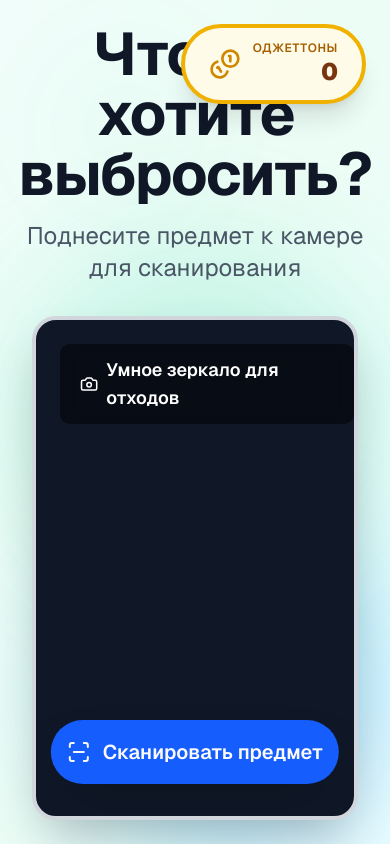
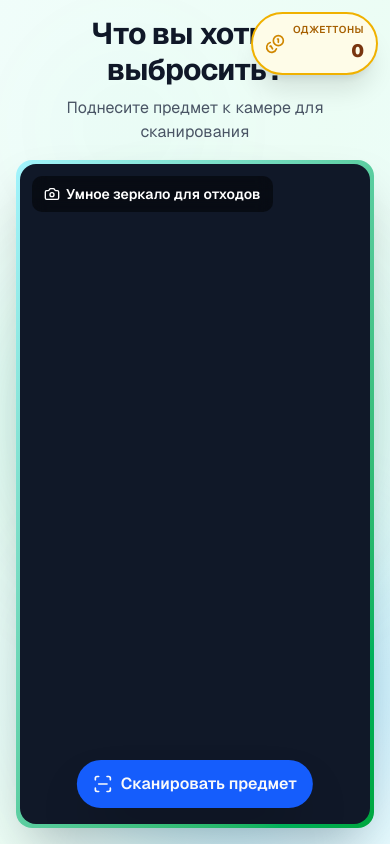
Before and after one commit to DaniiL10062005/oggetto-web-app, a Next.js app: page / in a window 390 px wide. Built offline with nearby package versions, Linux system fonts and the light colour scheme; no server answers.

Commit message:
feat: add mobile adaptive

```diff
--- a/src/app/(public)/page.tsx
+++ b/src/app/(public)/page.tsx
@@ -11,17 +11,17 @@ export default function KioskPage() {
   const { currentStep, selectedItem } = useKioskStore()
 
   return (
-    <div className='flex h-screen w-full flex-col overflow-hidden'>
+    <div className='flex min-h-screen w-full flex-col overflow-y-auto lg:h-screen lg:overflow-hidden'>
       <TotalScore />
 
-      <div className='flex flex-1 flex-col items-center justify-center overflow-hidden px-8 py-6'>
+      <div className='flex flex-1 flex-col items-center justify-center overflow-y-auto px-4 py-4 lg:overflow-hidden lg:px-8 lg:py-6'>
         {(currentStep === 'idle' || currentStep === 'scanning') && (
-          <div className='flex h-full w-full max-w-6xl flex-col items-center justify-center gap-8'>
+          <div className='flex h-full w-full max-w-6xl flex-col items-center justify-center gap-4 lg:gap-8'>
             <div className='text-center'>
-              <h1 className='text-6xl font-bold tracking-tight text-gray-900'>
+              <h1 className='text-3xl font-bold tracking-tight text-gray-900 lg:text-6xl'>
                 Что вы хотите выбросить?
               </h1>
-              <p className='mt-4 text-2xl text-gray-600'>
+              <p className='mt-2 text-base text-gray-600 lg:mt-4 lg:text-2xl'>
                 Поднесите предмет к камере для сканирования
               </p>
             </div>
--- a/src/app/layout.tsx
+++ b/src/app/layout.tsx
@@ -11,7 +11,9 @@ const geist = Geist({
 export default function RootLayout({ children }: Readonly<{ children: React.ReactNode }>) {
   return (
     <html lang='en' suppressHydrationWarning>
-      <body className={`${geist.className} antialiased`}>
+      <body
+        className={`${geist.className} min-h-screen overflow-y-auto antialiased lg:h-screen lg:overflow-hidden`}
+      >
         <TanstackQueryProvider>{children}</TanstackQueryProvider>
       </body>
     </html>
--- a/src/components/waste-sorting/camera-feed.tsx
+++ b/src/components/waste-sorting/camera-feed.tsx
@@ -29,7 +29,8 @@ export function CameraFeed() {
   }
 
   return (
-    <div className='relative flex h-full w-full flex-col overflow-hidden rounded-3xl border-4 border-gray-300 bg-gray-900 shadow-2xl'>
+    <div className='relative flex h-full w-full flex-col overflow-hidden rounded-2xl bg-linear-to-br from-cyan-200 to-green-600 p-1 shadow-2xl lg:rounded-3xl'>
+      <div className='relative flex h-full w-full flex-col overflow-hidden rounded-[16px] bg-gray-900 lg:rounded-[20px]'>
         <div className='relative flex-1'>
           <Webcam
             ref={webcamRef}
@@ -45,31 +46,32 @@ export function CameraFeed() {
 
           {isCapturing && (
             <div className='absolute inset-0 flex items-center justify-center bg-green-500/20'>
-            <div className='animate-pulse rounded-2xl bg-green-500 p-6'>
-              <ScanLine className='size-20 text-white' />
+              <div className='animate-pulse rounded-xl bg-green-500 p-4 lg:rounded-2xl lg:p-6'>
+                <ScanLine className='size-12 text-white lg:size-20' />
               </div>
             </div>
           )}
 
-        <div className='absolute top-6 left-6 rounded-lg bg-black/50 px-5 py-3 backdrop-blur-sm'>
-          <p className='flex items-center gap-2 text-lg font-semibold text-white'>
-            <Camera className='size-5' />
+          <div className='absolute top-3 left-3 rounded-lg bg-black/50 px-3 py-2 backdrop-blur-sm lg:top-6 lg:left-6 lg:px-5 lg:py-3'>
+            <p className='flex items-center gap-1.5 text-sm font-semibold text-white lg:gap-2 lg:text-lg'>
+              <Camera className='size-4 lg:size-5' />
               Умное зеркало для отходов
             </p>
           </div>
 
-        <div className='absolute bottom-8 left-1/2 -translate-x-1/2'>
+          <div className='absolute bottom-4 left-1/2 -translate-x-1/2 lg:bottom-8'>
             <Button
               size='lg'
               onClick={handleCapture}
               disabled={isCapturing}
-            className='h-16 gap-3 rounded-full bg-blue-600 px-10 text-xl font-semibold shadow-2xl hover:bg-blue-700 disabled:opacity-50'
+              className='h-12 gap-2 rounded-full bg-blue-600 px-6 text-base font-semibold shadow-2xl hover:bg-blue-700 disabled:opacity-50 lg:h-16 lg:gap-3 lg:px-10 lg:text-xl'
             >
-            <ScanLine className='size-6' />
+              <ScanLine className='size-5 lg:size-6' />
               {isCapturing ? 'Сканирование...' : 'Сканировать предмет'}
             </Button>
           </div>
         </div>
       </div>
+    </div>
   )
 }
--- a/src/components/waste-sorting/success-view.tsx
+++ b/src/components/waste-sorting/success-view.tsx
@@ -55,36 +55,36 @@ export function SuccessView() {
   }, [])
 
   return (
-    <div className='flex min-h-[60vh] flex-col items-center justify-center space-y-8 text-center'>
+    <div className='flex min-h-[60vh] flex-col items-center justify-center space-y-4 text-center lg:space-y-8'>
       <motion.div
         className='relative'
         initial={{ scale: 0, rotate: -180 }}
         animate={{ scale: 1, rotate: 0 }}
         transition={{ type: 'spring', stiffness: 200, damping: 15 }}
       >
-        <CheckCircle2 className='size-32 text-green-500' />
+        <CheckCircle2 className='size-20 text-green-500 lg:size-32' />
         <motion.div
           animate={{ rotate: 360, scale: [1, 1.2, 1] }}
           transition={{ duration: 2, repeat: Infinity }}
         >
-          <Sparkles className='absolute -top-4 -right-4 size-12 text-yellow-500' />
+          <Sparkles className='absolute -top-2 -right-2 size-8 text-yellow-500 lg:-top-4 lg:-right-4 lg:size-12' />
         </motion.div>
         <motion.div
           animate={{ rotate: -360, scale: [1, 1.2, 1] }}
           transition={{ duration: 2, repeat: Infinity, delay: 0.5 }}
         >
-          <Sparkles className='absolute -bottom-4 -left-4 size-12 text-yellow-500' />
+          <Sparkles className='absolute -bottom-2 -left-2 size-8 text-yellow-500 lg:-bottom-4 lg:-left-4 lg:size-12' />
         </motion.div>
       </motion.div>
 
       <motion.div
-        className='space-y-4'
+        className='space-y-2 lg:space-y-4'
         initial={{ opacity: 0, y: 20 }}
         animate={{ opacity: 1, y: 0 }}
         transition={{ delay: 0.3 }}
       >
         <motion.h1
-          className='text-6xl font-black text-gray-900'
+          className='text-4xl font-black text-gray-900 lg:text-6xl'
           initial={{ opacity: 0, scale: 0.5 }}
           animate={{ opacity: 1, scale: 1 }}
           transition={{ delay: 0.2, type: 'spring', stiffness: 200 }}
@@ -92,7 +92,7 @@ export function SuccessView() {
           Отлично!
         </motion.h1>
         <motion.div
-          className='bg-linear-to-r from-green-500 to-teal-500 bg-clip-text text-6xl font-black text-transparent'
+          className='bg-linear-to-r from-green-500 to-teal-500 bg-clip-text text-4xl font-black text-transparent lg:text-6xl'
           initial={{ opacity: 0, scale: 0.5 }}
           animate={{ opacity: 1, scale: 1 }}
           transition={{ delay: 0.4, type: 'spring', stiffness: 200 }}
@@ -100,7 +100,7 @@ export function SuccessView() {
           10 Оджеттонов!
         </motion.div>
         <motion.p
-          className='text-2xl text-gray-600'
+          className='text-lg text-gray-600 lg:text-2xl'
           initial={{ opacity: 0 }}
           animate={{ opacity: 1 }}
           transition={{ delay: 0.6 }}
@@ -108,11 +108,11 @@ export function SuccessView() {
           Спасибо за ответственную сортировку
         </motion.p>
       </motion.div>
-      <div className='flex gap-4'>
+      <div className='flex gap-2 lg:gap-4'>
         {[...Array(5)].map((_, i) => (
           <motion.div
             key={i}
-            className='size-4 rounded-full bg-green-500'
+            className='size-3 rounded-full bg-green-500 lg:size-4'
             initial={{ scale: 0 }}
             animate={{ scale: [1, 1.5, 1] }}
             transition={{
--- a/src/components/waste-sorting/total-score.tsx
+++ b/src/components/waste-sorting/total-score.tsx
@@ -36,13 +36,13 @@ export function TotalScore() {
   return (
     <motion.div
       ref={scope}
-      className='fixed top-6 right-6 z-50 flex items-center gap-3 rounded-full border-4 border-yellow-500 bg-yellow-50 px-6 py-3 shadow-xl'
+      className='fixed top-3 right-3 z-50 flex items-center gap-2 rounded-full border-2 border-yellow-500 bg-yellow-50 px-3 py-2 shadow-xl lg:top-6 lg:right-6 lg:gap-3 lg:border-4 lg:px-6 lg:py-3'
     >
       <motion.div animate={{ rotate: points > 0 ? 360 : 0 }} transition={{ duration: 0.5 }}>
-        <Coins className='size-8 text-yellow-600' />
+        <Coins className='size-5 text-yellow-600 lg:size-8' />
       </motion.div>
       <div className='text-right'>
-        <p className='text-xs font-semibold tracking-wider text-yellow-700 uppercase'>
+        <p className='text-[10px] font-semibold tracking-wider text-yellow-700 uppercase lg:text-xs'>
           Оджеттоны
         </p>
         <motion.p
@@ -50,7 +50,7 @@ export function TotalScore() {
           initial={{ scale: 1.5, color: '#16a34a' }}
           animate={{ scale: 1, color: '#78350f' }}
           transition={{ duration: 0.3 }}
-          className='text-2xl font-black text-yellow-900'
+          className='text-lg font-black text-yellow-900 lg:text-2xl'
         >
           {points}
         </motion.p>
--- a/src/components/waste-sorting/waste-selector.tsx
+++ b/src/components/waste-sorting/waste-selector.tsx
@@ -49,7 +49,7 @@ export function WasteSelector({ onSelect }: WasteSelectorProps = {}) {
   }
 
   return (
-    <div className='grid grid-cols-1 gap-6 sm:grid-cols-2'>
+    <div className='grid grid-cols-1 gap-3 sm:grid-cols-2 lg:gap-6'>
       {WASTE_ITEMS.map(item => {
         const Icon = ICON_MAP[item.iconName] || BottleWine
 
@@ -59,12 +59,12 @@ export function WasteSelector({ onSelect }: WasteSelectorProps = {}) {
             variant='outline'
             onClick={() => handleSelect(item.id)}
             className={cn(
-              'h-auto min-h-[120px] flex-row items-center gap-4 border-4 p-6 text-left text-lg font-semibold transition-all hover:scale-105 active:scale-95',
+              'h-auto min-h-[80px] flex-row items-center gap-3 border-2 p-4 text-left text-base font-semibold transition-all hover:scale-105 active:scale-95 lg:min-h-[120px] lg:gap-4 lg:border-4 lg:p-6 lg:text-lg',
               BIN_COLOR_STYLES[item.binColor],
             )}
           >
             <Icon
-              className={cn('size-12 shrink-0', BIN_COLOR_TEXT_STYLES[item.binColor])}
+              className={cn('size-8 shrink-0 lg:size-12', BIN_COLOR_TEXT_STYLES[item.binColor])}
             />
             <span className='wrap-break-word whitespace-normal'>{item.label}</span>
           </Button>
```
Also changed, not shown: src/components/waste-sorting/instruction-view.tsx (+19 -19 lines). Lines whose indentation alone changed are shown as unchanged.
